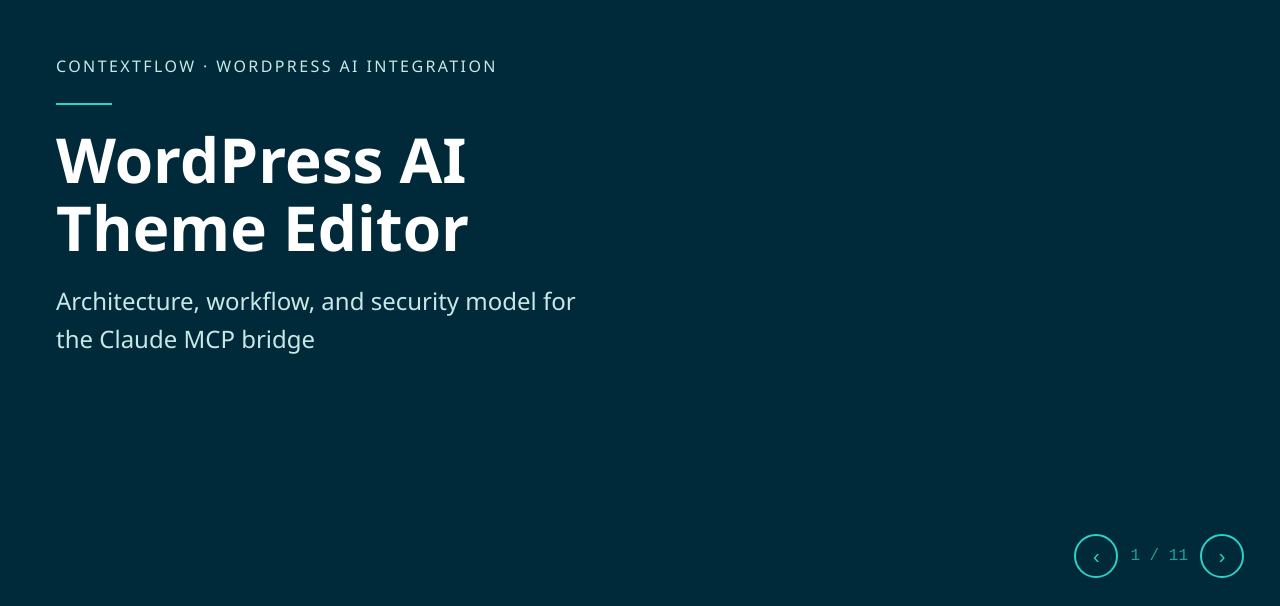
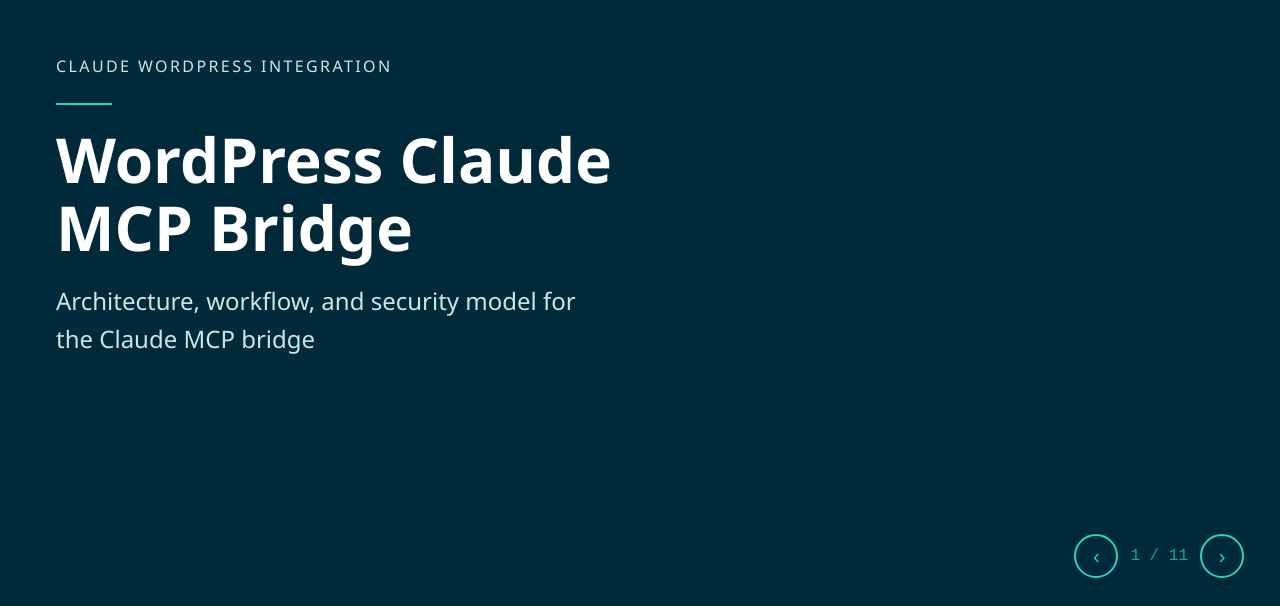
Before and after one commit to ai-circus/wp-ai-theme-editor-presentation, a website: page index.html in a window 1280 px wide. Shown: the part 194-800 px from the top of the page. Drawn offline with Linux system fonts and the light colour scheme.

Commit message:
Rename title to WordPress Claude MCP Bridge

```diff
--- a/index.html
+++ b/index.html
@@ -3,7 +3,7 @@
 <head>
 <meta charset="UTF-8">
 <meta name="viewport" content="width=device-width, initial-scale=1">
-<title>WordPress AI Theme Editor — Architecture & Security</title>
+<title>WordPress Claude MCP Bridge — Architecture & Security</title>
 <style>
 *, *::before, *::after { box-sizing: border-box; margin: 0; padding: 0; }
 
@@ -289,9 +289,9 @@ nav.on-teal #slide-counter { color: rgba(0,42,58,.65); }
 <!-- ── 1. Title ── -->
 <div class="slide dark active">
   <div class="content">
-    <p class="title-eyebrow">contextflow · WordPress AI Integration</p>
+    <p class="title-eyebrow">CLAUDE WORDPRESS Integration</p>
     <div class="rule"></div>
-    <h1 class="title-main">WordPress AI<br>Theme Editor</h1>
+    <h1 class="title-main">WordPress Claude<br>MCP Bridge</h1>
     <p class="title-sub">Architecture, workflow, and security model for the Claude MCP bridge</p>
   </div>
 </div>
```
